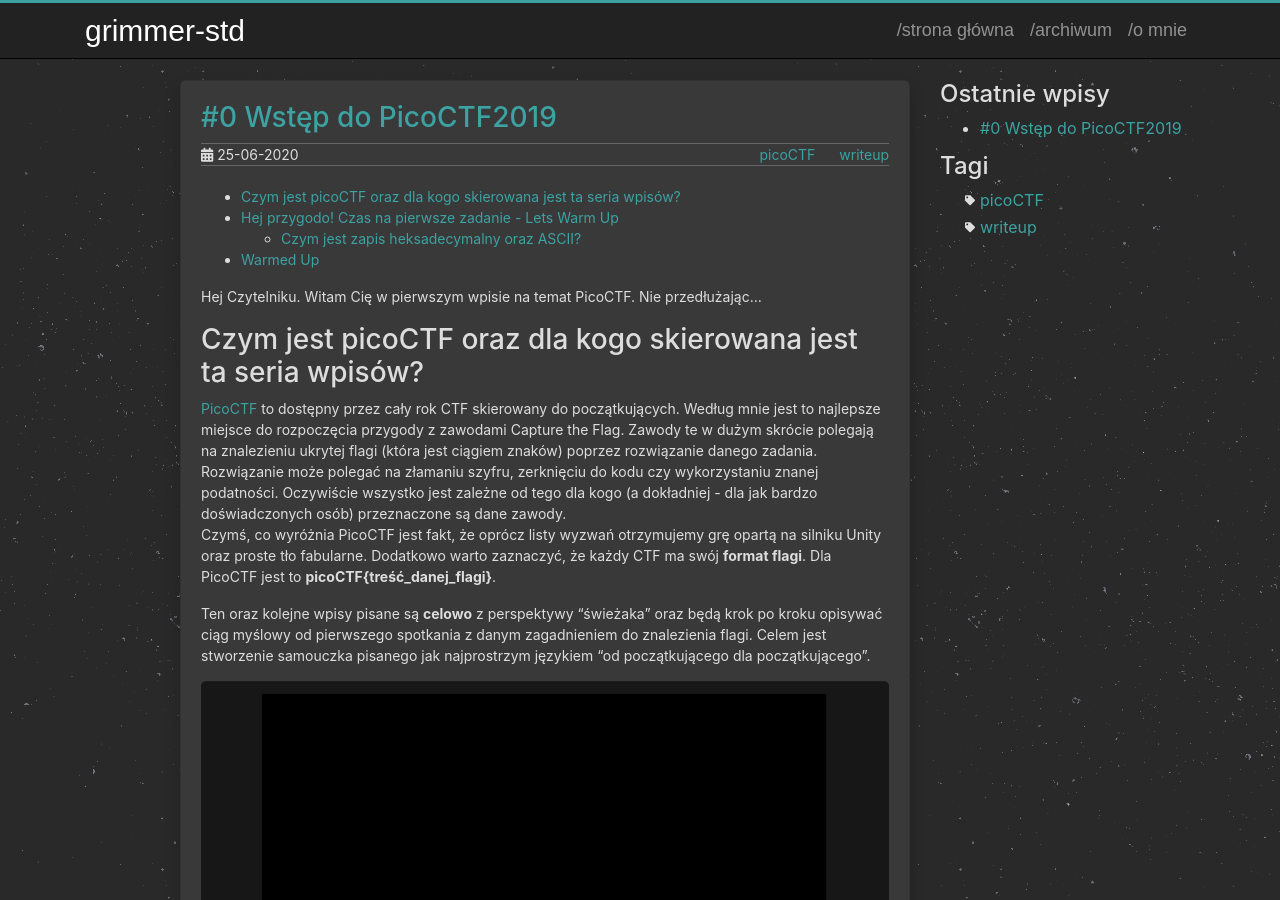
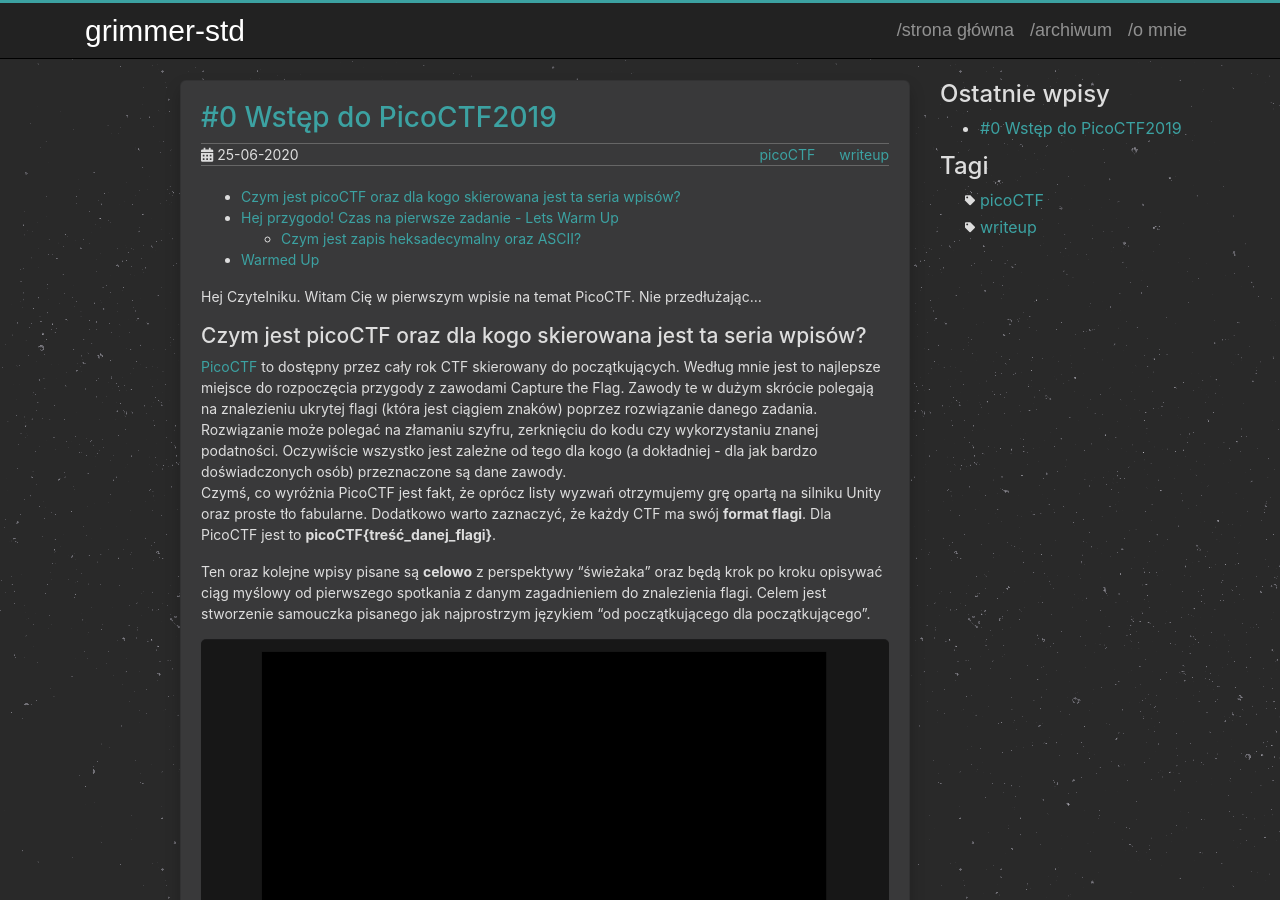
Before and after one commit to grimmer-std/grimmer-std.github.io, a Jekyll site: the page built from _posts/2020-06-25-PicoCTF-wstep.md, in a window 1280 px wide and 900 px high. Built offline with Jekyll 4.4.1, drawn with Linux system fonts in a browser that asks for light colours.

Commit message:
heading change

```diff
--- a/_posts/2020-06-25-PicoCTF-wstep.md
+++ b/_posts/2020-06-25-PicoCTF-wstep.md
@@ -9,7 +9,7 @@ toc: true
 
 Hej Czytelniku. Witam Cię w pierwszym wpisie na temat PicoCTF. Nie przedłużając...
 
-# Czym jest picoCTF oraz dla kogo skierowana jest ta seria wpisów?
+## Czym jest picoCTF oraz dla kogo skierowana jest ta seria wpisów?
 
 [PicoCTF](https://picoctf.com/) to dostępny przez cały rok CTF skierowany do początkujących. Według mnie jest to najlepsze miejsce do rozpoczęcia przygody z zawodami Capture the Flag. Zawody te w dużym skrócie polegają na znalezieniu ukrytej flagi (która jest ciągiem znaków) poprzez rozwiązanie danego zadania. Rozwiązanie może polegać na złamaniu szyfru, zerknięciu do kodu czy wykorzystaniu znanej podatności. Oczywiście wszystko jest zależne od tego dla kogo (a dokładniej - dla jak bardzo doświadczonych osób) przeznaczone są dane zawody.
 Czymś, co wyróżnia PicoCTF jest fakt, że oprócz listy wyzwań otrzymujemy grę opartą na silniku Unity oraz proste tło fabularne. Dodatkowo warto zaznaczyć, że każdy CTF ma swój **format flagi**. Dla PicoCTF jest to **picoCTF{treść_danej_flagi}**.
@@ -18,7 +18,7 @@ Ten oraz kolejne wpisy pisane są **celowo** z perspektywy "świeżaka" oraz bę
 
 ![img]({{ 'assets/images/PicoCTF2019_wstep/ekran_startowy.png' | relative_url }}){: .center-image }*Ekran startowy PicoCTF wraz z ciekawą "reklamą"*
 
-# Hej przygodo! Czas na pierwsze zadanie - Lets Warm Up
+## Hej przygodo! Czas na pierwsze zadanie - Lets Warm Up
 
 Po obudzeniu się w pustej fabryce oraz oswojeniu się ze sterowaniem trafiamy na terminal wyświetlający
 ![img]({{ 'assets/images/PicoCTF2019_wstep/lets_warm_up1.png' | relative_url }}){: .center-image }*taki ekran*
@@ -32,7 +32,7 @@ Po obudzeniu się w pustej fabryce oraz oswojeniu się ze sterowaniem trafiamy n
 
 Ok, co my tutaj mamy. Jakieś dziwne "0x70" w zapisie heksadecymalnym cokolwiek to znaczy oraz coś o ASCII.
 
-## Czym jest zapis heksadecymalny oraz ASCII?
+### Czym jest zapis heksadecymalny oraz ASCII?
 
 Szybkie zapytanie do Google mówi nam, że zapis ten nazywany jest również zapisem szesnastkowym tzn. że zamiast znanej nam podstawy dziesiętnej (0123456789) korzysta z 16 znaków (0123456789ABCDF). Oznacza to, że np. 0xA w zapisie szesnastkowym to 15 w dziesiętnym. A skąd prefiks "0x"? Cóż, kiedyś się tak przyjęło w języku programowania C i już zostało.
 
@@ -48,7 +48,7 @@ Uzbrojeni w nową dawkę wiedzy możemy skorzystać z tabel i zdobyć naszą pie
 
 ![img]({{ 'assets/images/PicoCTF2019_wstep/lets_warm_up_solution.png' | relative_url }}){: .center-image }*Mamy pierwszą flagę :D. 50 punktów ~~dla Gryffindoru~~ wpadło na nasze konto*
 
-# Warmed Up
+## Warmed Up
 
 ![img]({{ 'assets/images/PicoCTF2019_wstep/warmed_up.png' | relative_url }}){: .center-image }*hmm, wygląda znajomo*
 
```
